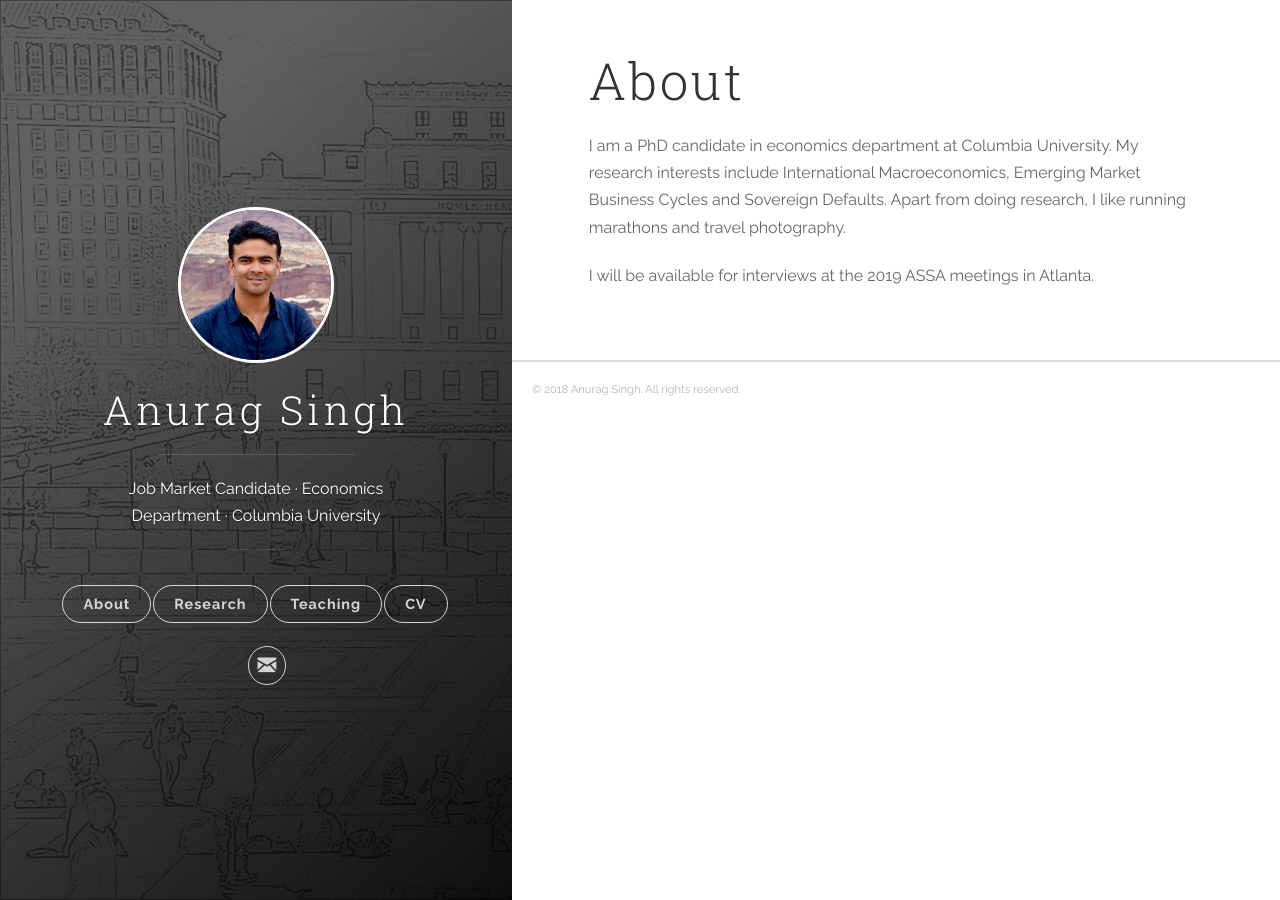
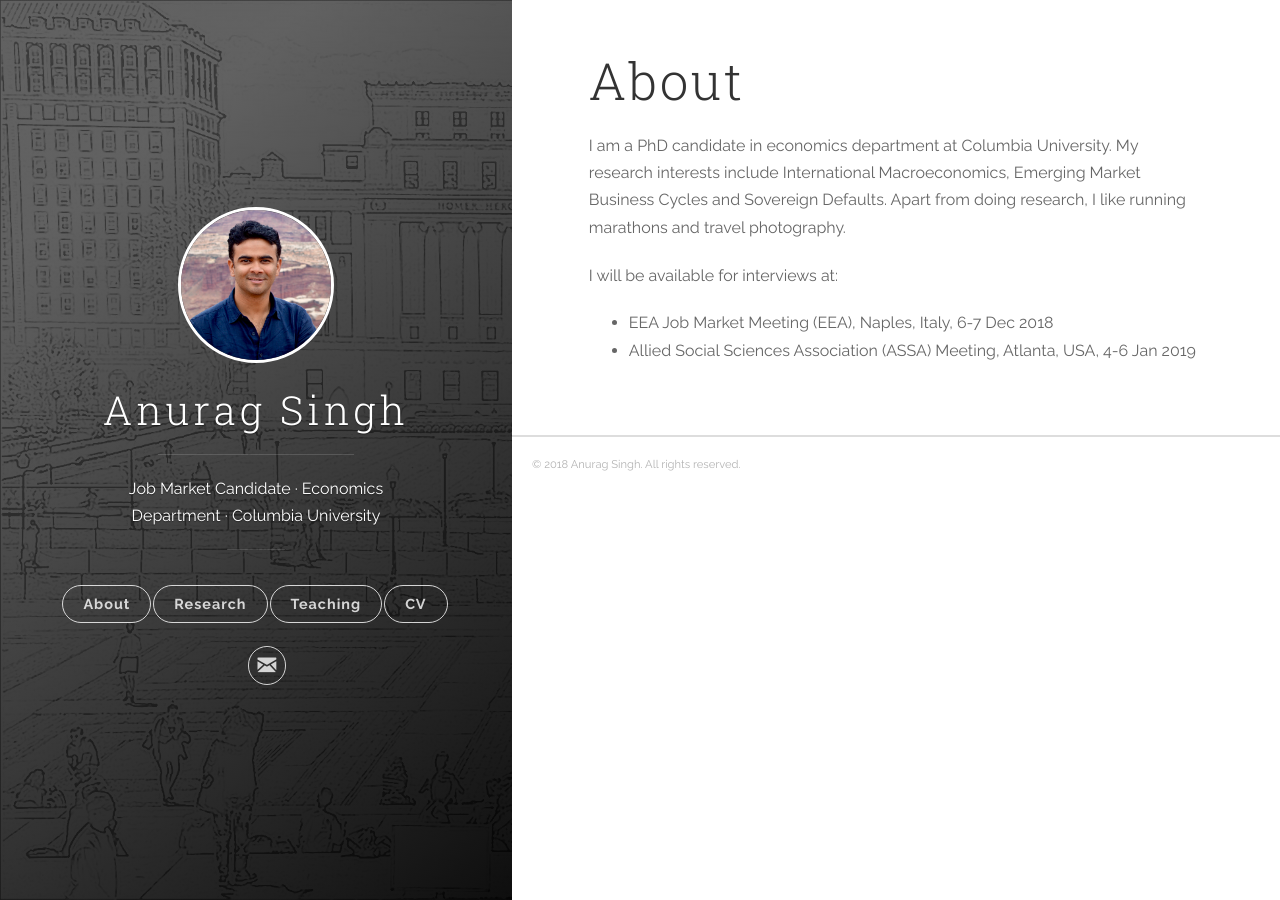
Before and after one commit to vinayakiyer/vinayakiyer.github.io, a Jekyll site: the page built from _posts/2018-06-14-about.markdown, in a window 1280 px wide. Built offline with Jekyll 4.4.1, drawn with Linux system fonts in a browser that asks for light colours.

Commit message:
Update 2018-06-14-about.markdown

```diff
--- a/_posts/2018-06-14-about.markdown
+++ b/_posts/2018-06-14-about.markdown
@@ -5,4 +5,7 @@ tags: [jekyll]
 ---
 I am a PhD candidate in economics department at Columbia University. My research interests include International Macroeconomics, Emerging Market Business Cycles and Sovereign Defaults. Apart from doing research, I like running marathons and travel photography.
 
-I will be available for interviews at the 2019 ASSA meetings in Atlanta.
+<!--I will be available for interviews at the 2019 ASSA meetings in Atlanta. -->
+I will be available for interviews at:
+* EEA Job Market Meeting (EEA), Naples, Italy, 6-7 Dec 2018
+* Allied Social Sciences Association (ASSA) Meeting, Atlanta, USA, 4-6 Jan 2019
```
